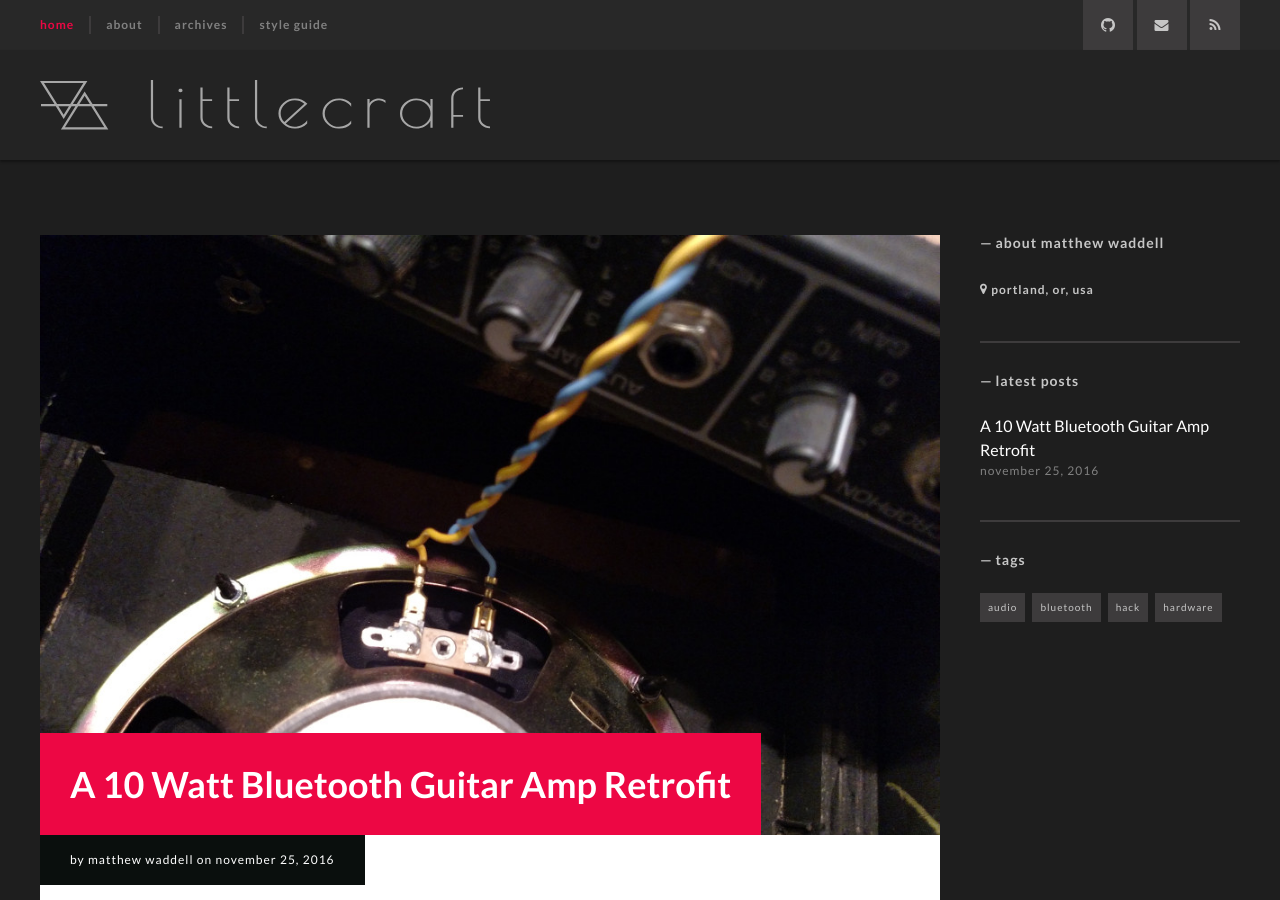
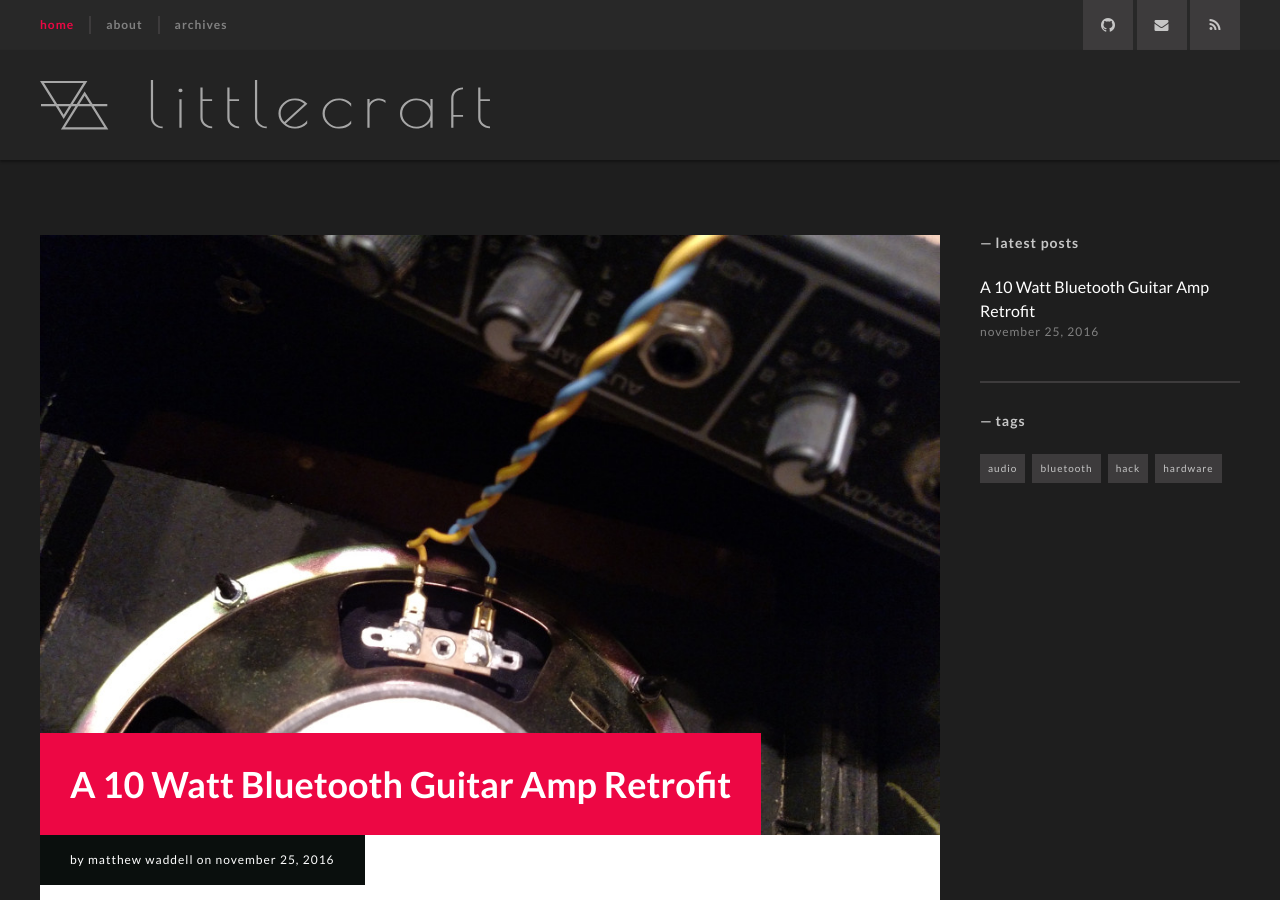
Before and after one commit to littlecraft/littlecraft.github.io, a Jekyll site: the page built from index.html, in a window 1280 px wide and 900 px high. Built offline with Jekyll 4.4.1, drawn with Linux system fonts in a browser that asks for light colours; some web fonts are replaced; the list of posts is cut into pages by our own code.

Commit message:
Disable author info if bio is empty

```diff
--- a/_config.yml
+++ b/_config.yml
@@ -32,15 +32,13 @@ navigation:
   url: /about/
 - text: Archives
   url: /tags/
-- text: Style Guide
-  url: /style-guide/
 
 # The shortname for your Disqus site to enable comments.
 disqus: littlecraftllc
 
 # Author information - author info at the bottom of the post
 author_name: "Matthew Waddell"
-author_bio: ""
+#author_bio: ""
 author_url:  "http://littlecraft.io"
 author_location: "Portland, OR, USA"
 author_image: /images/authorimage.png
--- a/_includes/sidebar.html
+++ b/_includes/sidebar.html
@@ -1,10 +1,9 @@
 <aside class="sidebar">
 
-    {% if site.author_bio and site.author_name %}
+    {% if site.author_bio and site.author_name and site.author_bio %}
     <section class="widget widget-text">
         <h2 class="widget-title">About {{ site.author_name }}</h2>
         <p>{{ site.author_bio }}</p>
-        <span class="author-location"><i class="fa-map-marker" aria-hidden="true"></i> {{ site.author_location }}</span>
     </section><!-- .widget-text -->
     {% endif %}
 
```
